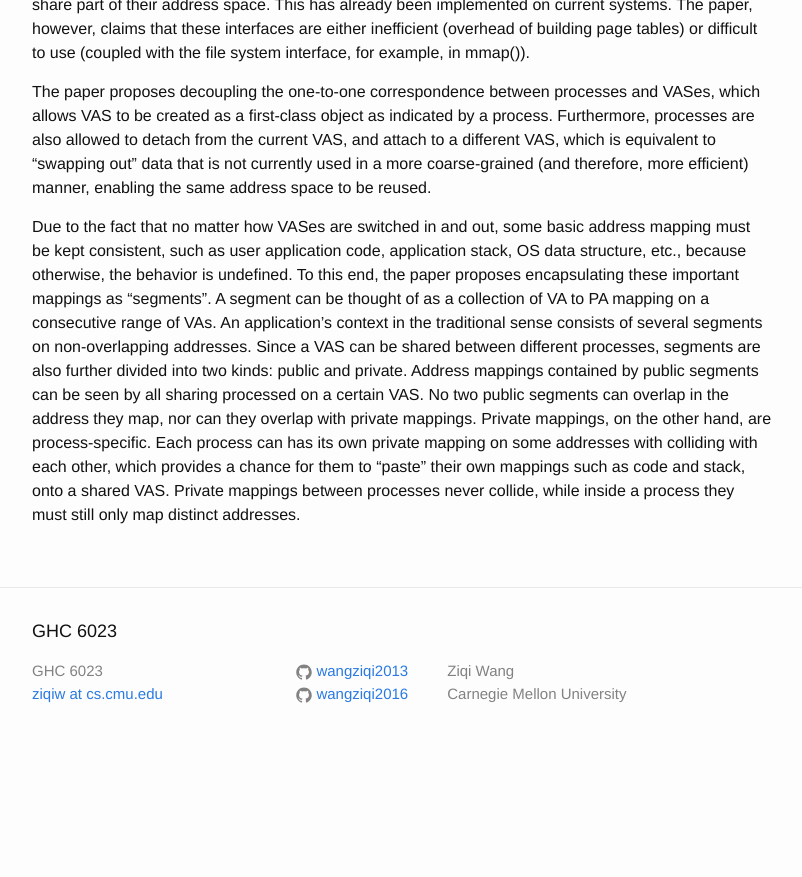
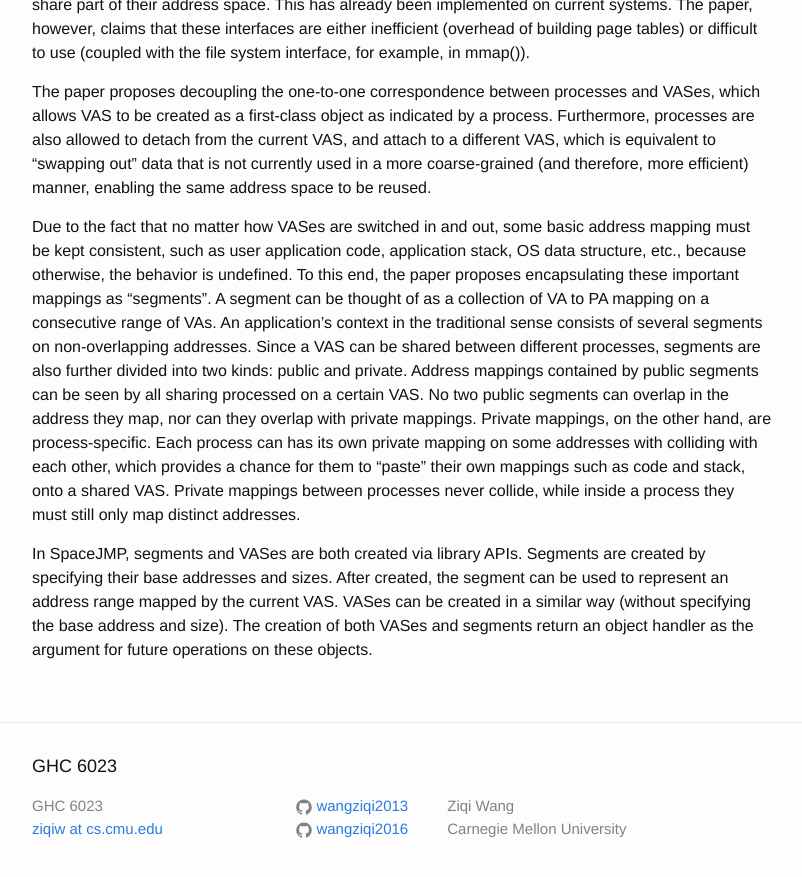
Before and after one commit to wangziqi2013/wangziqi2013.github.io, a Jekyll site: the page built from _posts/2019-08-23-SpaceJMP.markdown, in a window 1280 px wide and 900 px high, scrolled down 979 px. Shown: the top 877 px of the window, without its empty margins (238-1040 px from the left). Built offline with Jekyll 4.4.1, drawn with Linux system fonts in a browser that asks for light colours; before the commit the page ends 1744 px from its top, so only the background shows below that.

Commit message:
Adding objects

```diff
--- a/_posts/2019-08-23-SpaceJMP.markdown
+++ b/_posts/2019-08-23-SpaceJMP.markdown
@@ -50,3 +50,8 @@ with private mappings. Private mappings, on the other hand, are process-specific
 on some addresses with colliding with each other, which provides a chance for them to "paste" their own mappings such as
 code and stack, onto a shared VAS. Private mappings between processes never collide, while inside a process they must
 still only map distinct addresses.
+
+In SpaceJMP, segments and VASes are both created via library APIs. Segments are created by specifying their base addresses
+and sizes. After created, the segment can be used to represent an address range mapped by the current VAS. VASes can be
+created in a similar way (without specifying the base address and size). The creation of both VASes and segments return
+an object handler as the argument for future operations on these objects.
```
